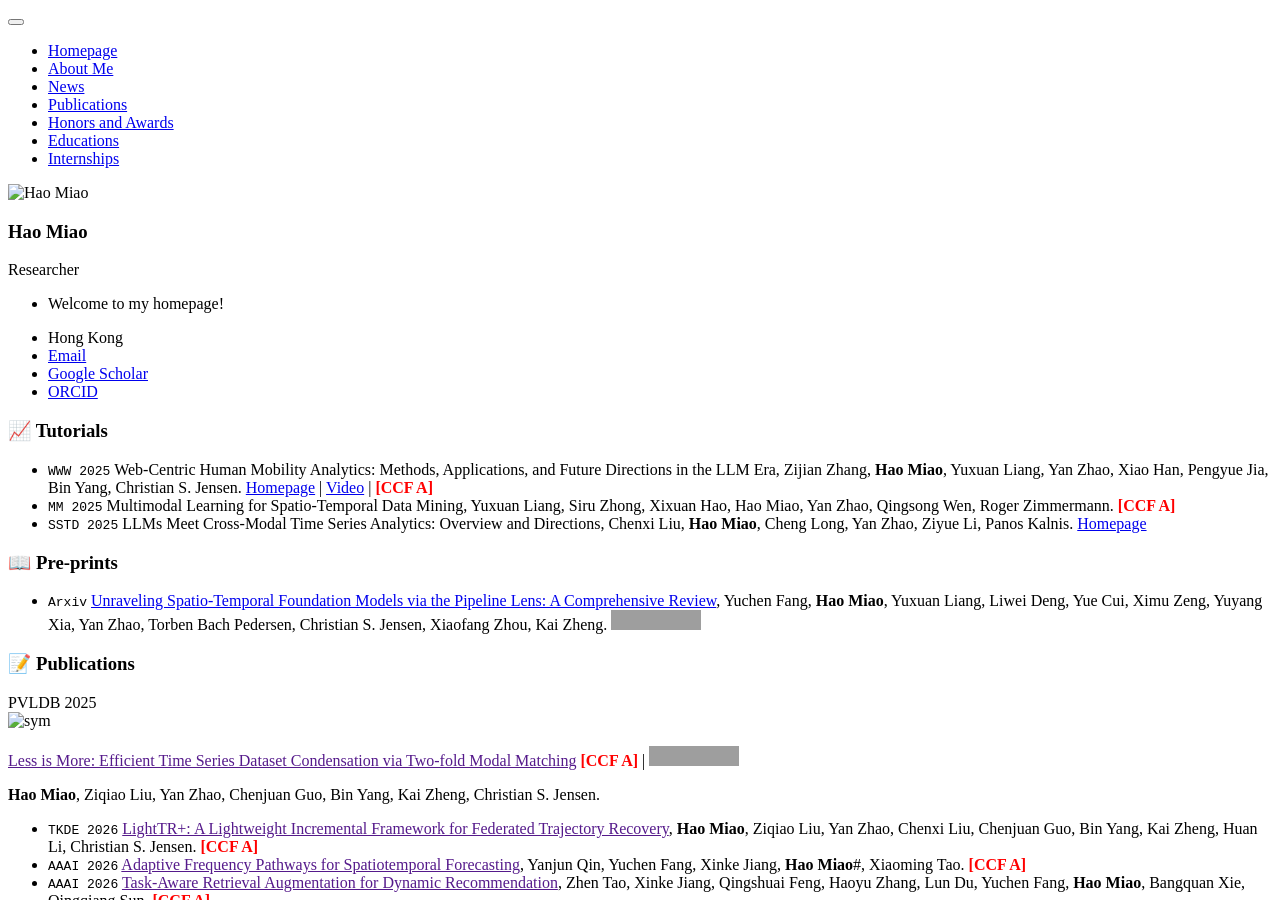
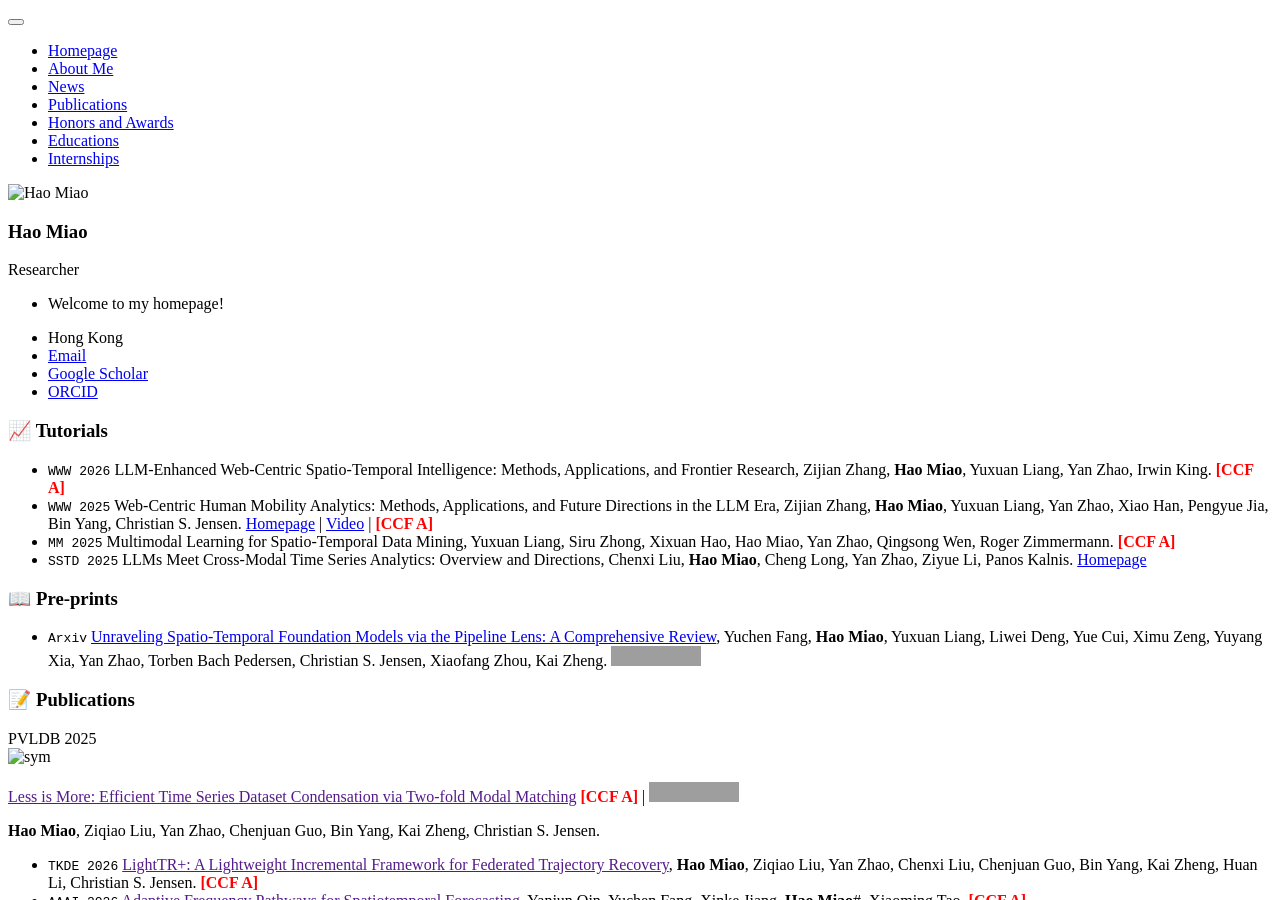
Before and after one commit to MiaoHaoSunny/MiaoHaoSunny.github.io, a Jekyll site: the page built from _pages/includes/pub.md, in a window 1280 px wide and 900 px high. Built offline with Jekyll 4.4.1, drawn with Linux system fonts in a browser that asks for light colours; our own code applies the rules of GitHub Pages for plain Markdown files; grey boxes are pictures that could not be loaded.

Commit message:
Update pub.md

```diff
--- a/_pages/includes/pub.md
+++ b/_pages/includes/pub.md
@@ -1,4 +1,5 @@
 # 📈 Tutorials
+- ``WWW 2026`` LLM-Enhanced Web-Centric Spatio-Temporal Intelligence: Methods, Applications, and Frontier Research, Zijian Zhang, **Hao Miao**, Yuxuan Liang, Yan Zhao, Irwin King. <b><font color="red">[CCF A]</font></b>
 - ``WWW 2025`` Web-Centric Human Mobility Analytics: Methods, Applications, and Future Directions in the LLM Era, Zijian Zhang, **Hao Miao**, Yuxuan Liang, Yan Zhao, Xiao Han, Pengyue Jia, Bin Yang, Christian S. Jensen. [Homepage](https://human-mobility.github.io/) \| [Video](https://drive.google.com/file/d/1my5aEcz_P-SR4it6KSchWNfZgzMUHm5h/view) \| <b><font color="red">[CCF A]</font></b>
 - ``MM 2025`` Multimodal Learning for Spatio-Temporal Data Mining, Yuxuan Liang, Siru Zhong, Xixuan Hao, Hao Miao, Yan Zhao, Qingsong Wen, Roger Zimmermann. <b><font color="red">[CCF A]</font></b>
 - ``SSTD 2025`` LLMs Meet Cross-Modal Time Series Analytics: Overview and Directions, Chenxi Liu, **Hao Miao**, Cheng Long, Yan Zhao, Ziyue Li, Panos Kalnis. [Homepage](https://llm-cmts.github.io/)
```
